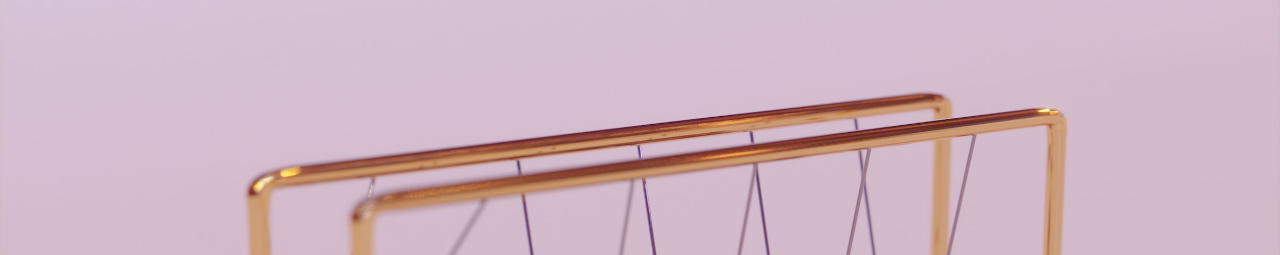
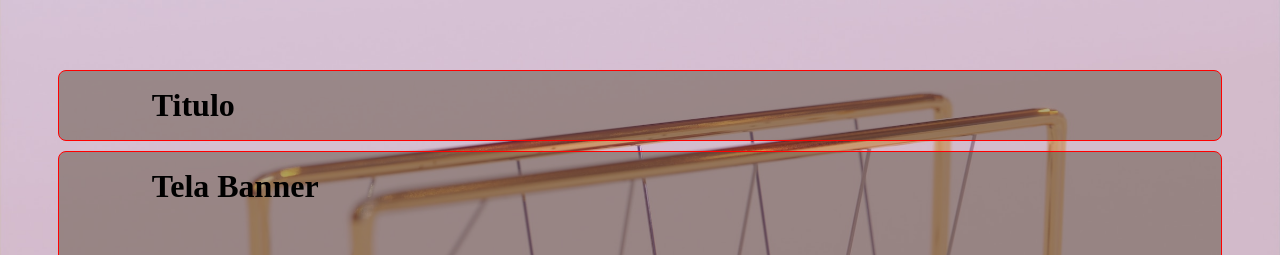
Before and after one commit to matheus1994santos/NewPortifolio, a React (Create React App) app: page / in a window 1280 px wide. Shown: the part 892-1147 px from the top of the page. Built offline with nearby package versions, Linux system fonts and the light colour scheme.

Commit message:
New Content branch. Components for information

```diff
--- /dev/null
+++ b/src/components/Content/ContenBanner.js
@@ -0,0 +1,12 @@
+import React from 'react'
+import { StyledBanner } from './styles'
+
+const ContentBanner = ({children}) => {
+  return (
+    <StyledBanner>
+      {children}
+    </StyledBanner>
+  )
+}
+
+export default ContentBanner
--- /dev/null
+++ b/src/components/Content/ContentTItle.js
@@ -0,0 +1,12 @@
+import React from 'react'
+import { StyledContentTitle } from './styles'
+
+const ContentTItle = ({children}) => {
+  return (
+    <StyledContentTitle>
+        {children}
+    </StyledContentTitle>
+  )
+}
+
+export default ContentTItle
--- a/src/components/Content/index.js
+++ b/src/components/Content/index.js
@@ -1,5 +1,7 @@
 import React from 'react'
 import { StyledContent } from './styles'
+import ContentBanner from './ContenBanner';
+import ContentTItle from './ContentTItle';
 
 const Content = ({
   children,
@@ -24,4 +26,8 @@ const Content = ({
   )
 }
 
+Content.Banner = ContentBanner;
+Content.Title = ContentTItle;
+
+
 export default Content
--- a/src/components/Content/styles.js
+++ b/src/components/Content/styles.js
@@ -14,7 +14,30 @@ export const StyledContent = styled.div`
   background-repeat: no-repeat;
   background-position: center;
   background-size: cover;
+  gap: 10px;
+
+  @media (min-width: 1680px) {
+    height: 934px;
+  }
 
   @media (max-width: 768px) {
   }
 `;
+
+
+export const StyledBanner = styled.div`
+  border: 1px solid red;
+  width: 100%;
+  height: 86%;
+  border-radius: 8px;
+  padding: 16px 8%;
+  background-color: ${({theme}) => theme.colors.secondary}80;
+`;
+
+export const StyledContentTitle = styled.div`
+  border: 1px solid red;
+  width: 100%;
+  border-radius: 8px;
+  padding: 16px 8%;
+  background-color: ${({theme}) => theme.colors.secondary}80;
+`;
--- a/src/screen/Home/index.js
+++ b/src/screen/Home/index.js
@@ -43,7 +43,12 @@ const Home = () => {
       </Container>
       <Container>
         <Content Url={PendulumImg} fixed={isMenuFixed && true}>
-
+            <Content.Title>
+              <h1>Titulo</h1>
+            </Content.Title>
+            <Content.Banner>
+              <h1>Tela Banner</h1>
+            </Content.Banner>
         </Content>
       </Container>
     </Container>
```
